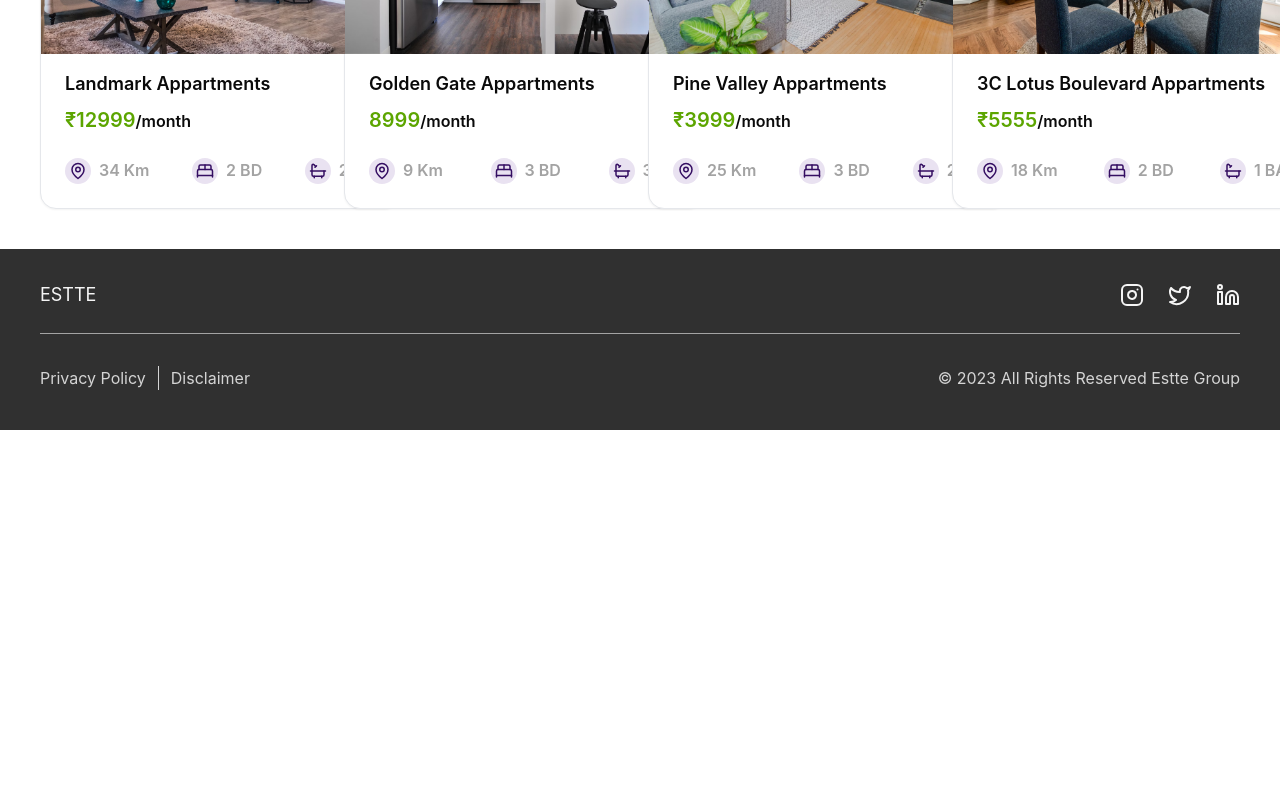
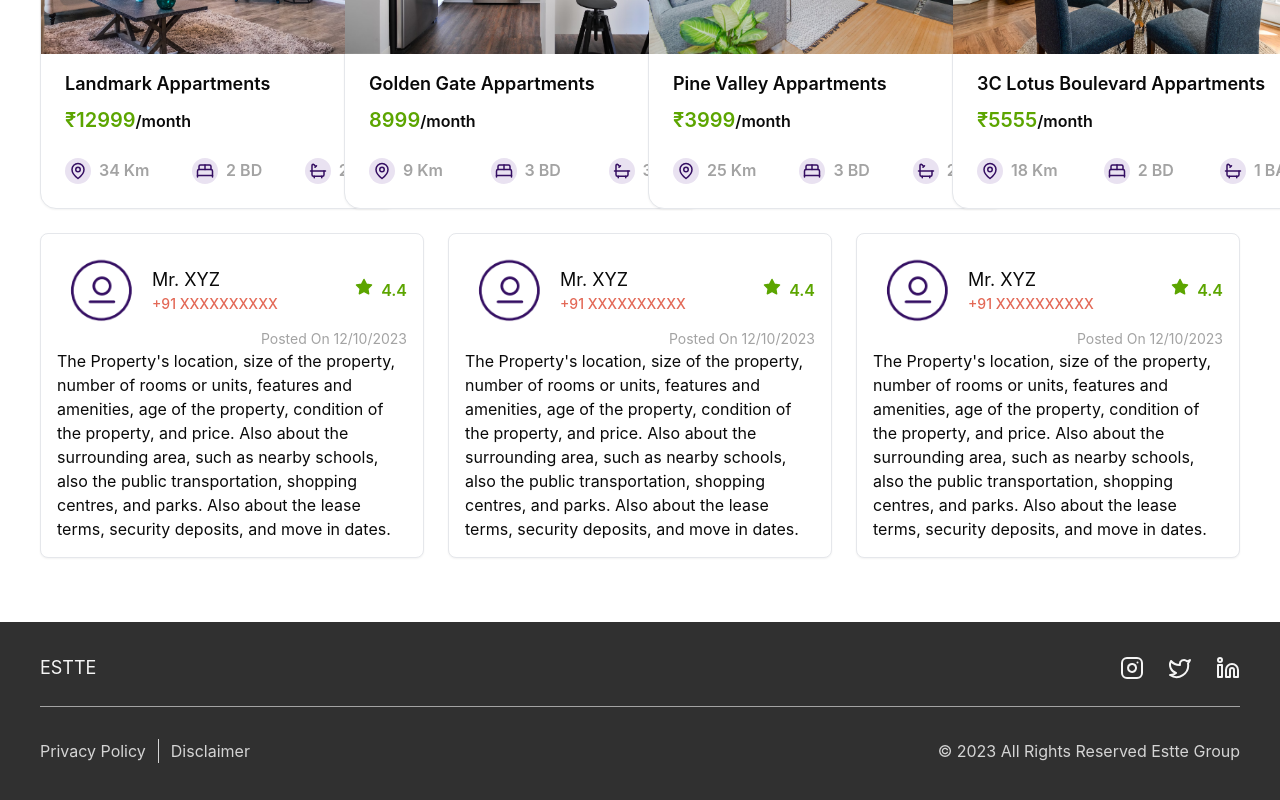
Before and after one commit to seniorLikeToCode/hotel_booking, a React (Create React App) app: page / in a window 1280 px wide. Shown: the part 1940-2740 px from the top of the page. Before the commit the page ends 2370 px from the top, so only its background shows below. Built offline with nearby package versions, Linux system fonts and the light colour scheme.

Commit message:
inquery section added

```diff
--- a/src/App.js
+++ b/src/App.js
@@ -3,7 +3,7 @@ import Layout from './components/layout';
 import Profile from './components/profile';
 import PropertyCardList from './components/propertyCard';
 import { Services, ServicesSidebar } from './components/services';
-import { Card } from './components/ui/card';
+import { InqueryCard,InqueryCardList } from './components/inquiry';
 import Team from './components/team';
 import './App.css';
 
@@ -22,6 +22,7 @@ function App() {
           </div>
         </div>
         <PropertyCardList />
+        <InqueryCardList />
       </Layout>
     </div>
   );
--- /dev/null
+++ b/src/components/inquiry.jsx
@@ -0,0 +1,46 @@
+import React from "react";
+import { Star } from "lucide-react";
+import userLogo from '../assests/user.png';
+
+export const InqueryCard = () => {
+    return (
+        <>
+            <div className="rounded-lg border bg-card text-card-foreground shadow-sm p-4 hover:border-[#340E62] hover:shadow-xl ">
+                <div className="flex items-center justify-between">
+                    <div className="flex items-center gap-x-2">
+                        <img src={userLogo} alt='user' className='w-[87px] rounded-full'/>
+                        <div className="text-start">
+                            <p className="text-lg">Mr. XYZ</p>
+                            <p className="text-sm font-medium text-[#E36957]">+91 XXXXXXXXXX</p>
+                        </div>
+                    </div>
+                    <div className="text-[#5CA500] flex gap-x-2">
+                        <Star size={18} fill='#5CA500'/>
+                        <p className="font-semibold">4.4</p>
+                    </div>
+                </div>
+                <p className="text-right text-neutral-400 text-sm">Posted On 12/10/2023</p>
+                <p className="text-left ">
+                    The Property's location, size of the property, number of
+                    rooms or units, features and amenities, age of the property,
+                    condition of the property, and price. Also about the
+                    surrounding area, such as nearby schools, also the public
+                    transportation, shopping centres, and parks. Also about the
+                    lease terms, security deposits, and move in dates.
+                </p>
+            </div>
+        </>
+    );
+};
+
+export const InqueryCardList = () => {
+    return (
+        <div className="flex gap-6 my-6">
+            {
+                [1,2,3].map((item, index) => (
+                    <InqueryCard key={index}/>
+                ))
+            }
+        </div>
+    )
+};
--- a/src/components/navbar.jsx
+++ b/src/components/navbar.jsx
@@ -8,7 +8,7 @@ const Navbar = () => {
             <p className='text-xl font-semibold pl-4'>ESTTE</p>
             <div className='flex gap-6 pr-4'>
                 {/* search bar here */}
-                <Button variant='outline' className='w-32 text-[#340E62]'><PlusIcon size={20} className='pr-1'/>Post New</Button>
+                <Button variant='outline' className='w-32 text-[#340E62]-[#340E62]'><PlusIcon size={20} className='pr-1'/>Post New</Button>
                 <Button className='w-32 bg-[#340E62]'>JOIN</Button>
                 <Button className='w-32 bg-[#340E62]'>SIGN IN</Button>
             </div>
```
Also changed, not shown: src/assests/user.png (added), src/components/inquiryCard.jsx (deleted).
